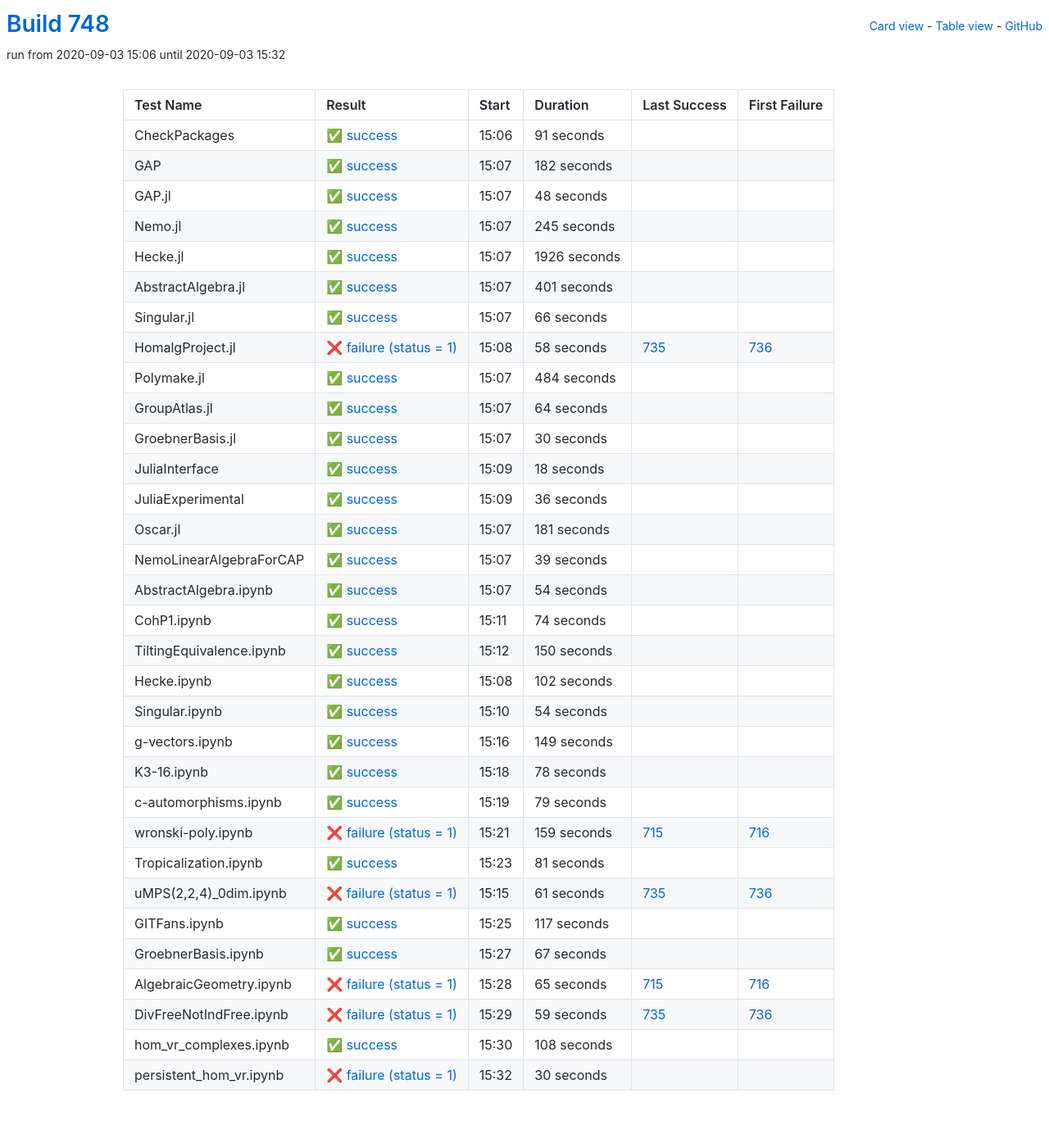
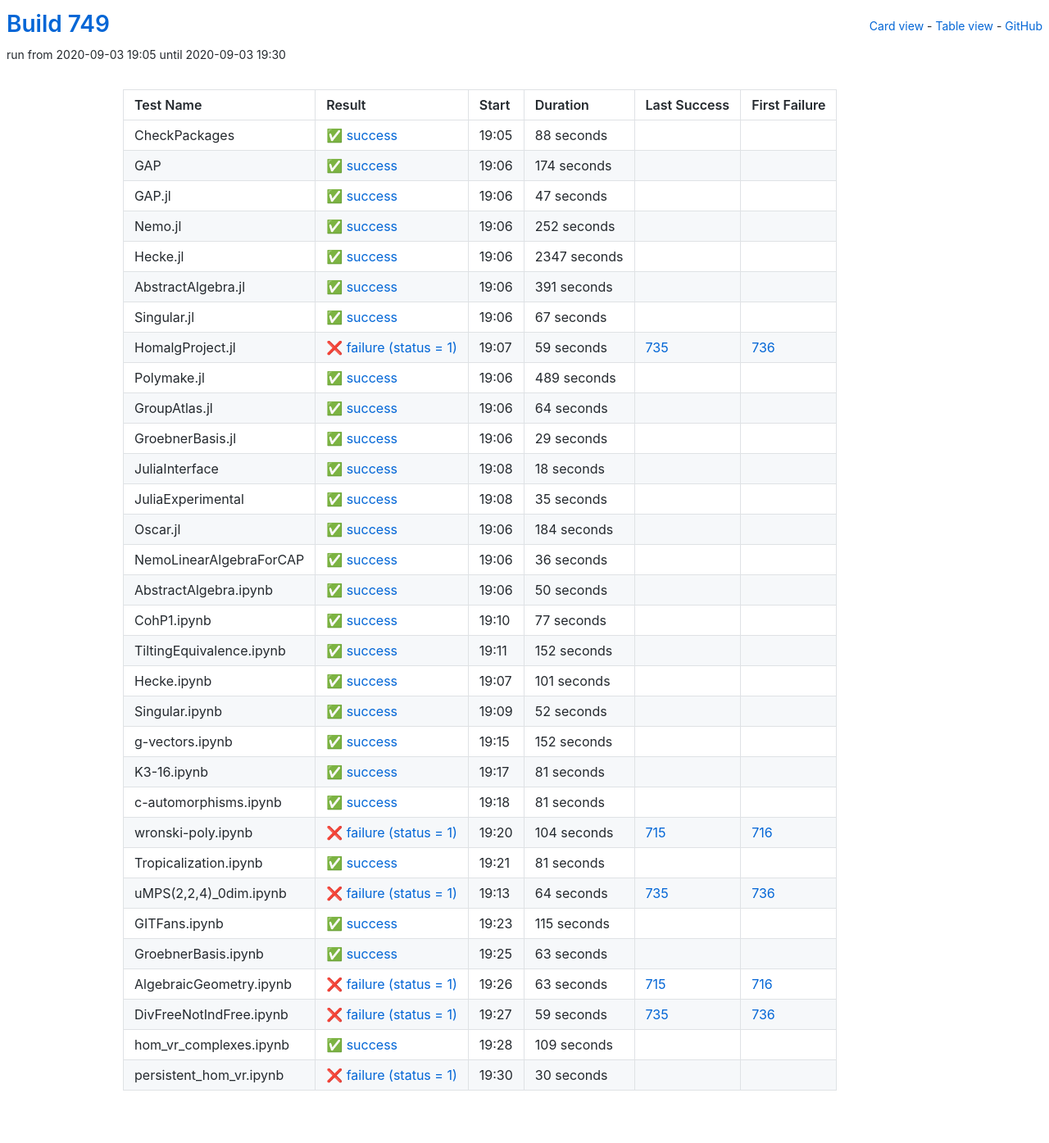
Before and after one commit to oscar-system/oscar-ci-status-stable, a Jekyll site: the page built from table.html, in a window 1280 px wide. Shown: the whole page at 82% size. Built offline with Jekyll 4.4.1, drawn with Linux system fonts in a browser that asks for light colours.

Commit message:
Build #749

```diff
--- a/_data/ci.yml
+++ b/_data/ci.yml
@@ -1,6 +1,6 @@
 ---
-build: 748
-build_url: https://oscarci.mathematik.uni-kl.de/job/oscar-stable/748/
+build: 749
+build_url: https://oscarci.mathematik.uni-kl.de/job/oscar-stable/749/
 job: oscar-stable
 organization: oscar-system
 repo: oscar-ci-status-stable
@@ -8,116 +8,116 @@ repourl: https://github.com/oscar-system/oscar-ci-status-stable
 tests:
 - name: CheckPackages
   id: checkpackages
-  log: https://oscarci.mathematik.uni-kl.de/job/oscar-stable/748/artifact/logs/build-748/CheckPackages.log
-  start: 2020-09-03 15:06
+  log: https://oscarci.mathematik.uni-kl.de/job/oscar-stable/749/artifact/logs/build-749/CheckPackages.log
+  start: 2020-09-03 19:05
   success: true
   exitcode: 0
   status: success
-  duration: 91
+  duration: 88
   last_success: false
   last_success_url:
   first_failure: false
   first_failure_url:
 - name: GAP
   id: gap
-  log: https://oscarci.mathematik.uni-kl.de/job/oscar-stable/748/artifact/logs/build-748/GAP.log
-  start: 2020-09-03 15:07
+  log: https://oscarci.mathematik.uni-kl.de/job/oscar-stable/749/artifact/logs/build-749/GAP.log
+  start: 2020-09-03 19:06
   success: true
   exitcode: 0
   status: success
-  duration: 182
+  duration: 174
   last_success: false
   last_success_url:
   first_failure: false
   first_failure_url:
 - name: GAP.jl
   id: gap-jl
-  log: https://oscarci.mathematik.uni-kl.de/job/oscar-stable/748/artifact/logs/build-748/GAP.jl.log
-  start: 2020-09-03 15:07
+  log: https://oscarci.mathematik.uni-kl.de/job/oscar-stable/749/artifact/logs/build-749/GAP.jl.log
+  start: 2020-09-03 19:06
   success: true
   exitcode: 0
   status: success
-  duration: 48
+  duration: 47
   last_success: false
   last_success_url:
   first_failure: false
   first_failure_url:
 - name: Nemo.jl
   id: nemo-jl
-  log: https://oscarci.mathematik.uni-kl.de/job/oscar-stable/748/artifact/logs/build-748/Nemo.jl.log
-  start: 2020-09-03 15:07
+  log: https://oscarci.mathematik.uni-kl.de/job/oscar-stable/749/artifact/logs/build-749/Nemo.jl.log
+  start: 2020-09-03 19:06
   success: true
   exitcode: 0
   status: success
-  duration: 245
+  duration: 252
   last_success: false
   last_success_url:
   first_failure: false
   first_failure_url:
 - name: Hecke.jl
   id: hecke-jl
-  log: https://oscarci.mathematik.uni-kl.de/job/oscar-stable/748/artifact/logs/build-748/Hecke.jl.log
-  start: 2020-09-03 15:07
+  log: https://oscarci.mathematik.uni-kl.de/job/oscar-stable/749/artifact/logs/build-749/Hecke.jl.log
+  start: 2020-09-03 19:06
   success: true
   exitcode: 0
   status: success
-  duration: 1926
+  duration: 2347
   last_success: false
   last_success_url:
   first_failure: false
   first_failure_url:
 - name: AbstractAlgebra.jl
   id: abstractalgebra-jl
-  log: https://oscarci.mathematik.uni-kl.de/job/oscar-stable/748/artifact/logs/build-748/AbstractAlgebra.jl.log
-  start: 2020-09-03 15:07
+  log: https://oscarci.mathematik.uni-kl.de/job/oscar-stable/749/artifact/logs/build-749/AbstractAlgebra.jl.log
+  start: 2020-09-03 19:06
   success: true
   exitcode: 0
   status: success
-  duration: 401
+  duration: 391
   last_success: false
   last_success_url:
   first_failure: false
   first_failure_url:
 - name: Singular.jl
   id: singular-jl
-  log: https://oscarci.mathematik.uni-kl.de/job/oscar-stable/748/artifact/logs/build-748/Singular.jl.log
-  start: 2020-09-03 15:07
+  log: https://oscarci.mathematik.uni-kl.de/job/oscar-stable/749/artifact/logs/build-749/Singular.jl.log
+  start: 2020-09-03 19:06
   success: true
   exitcode: 0
   status: success
-  duration: 66
+  duration: 67
   last_success: false
   last_success_url:
   first_failure: false
   first_failure_url:
 - name: HomalgProject.jl
   id: homalgproject-jl
-  log: https://oscarci.mathematik.uni-kl.de/job/oscar-stable/748/artifact/logs/build-748/HomalgProject.jl.log
-  start: 2020-09-03 15:08
+  log: https://oscarci.mathematik.uni-kl.de/job/oscar-stable/749/artifact/logs/build-749/HomalgProject.jl.log
+  start: 2020-09-03 19:07
   success: false
   exitcode: 1
   status: failure
-  duration: 58
+  duration: 59
   last_success: 735
   last_success_url: https://oscarci.mathematik.uni-kl.de/job/oscar-stable/735/
   first_failure: 736
   first_failure_url: https://oscarci.mathematik.uni-kl.de/job/oscar-stable/736/
 - name: Polymake.jl
   id: polymake-jl
-  log: https://oscarci.mathematik.uni-kl.de/job/oscar-stable/748/artifact/logs/build-748/Polymake.jl.log
-  start: 2020-09-03 15:07
+  log: https://oscarci.mathematik.uni-kl.de/job/oscar-stable/749/artifact/logs/build-749/Polymake.jl.log
+  start: 2020-09-03 19:06
   success: true
   exitcode: 0
   status: success
-  duration: 484
+  duration: 489
   last_success: false
   last_success_url:
   first_failure: false
   first_failure_url:
 - name: GroupAtlas.jl
   id: groupatlas-jl
-  log: https://oscarci.mathematik.uni-kl.de/job/oscar-stable/748/artifact/logs/build-748/GroupAtlas.jl.log
-  start: 2020-09-03 15:07
+  log: https://oscarci.mathematik.uni-kl.de/job/oscar-stable/749/artifact/logs/build-749/GroupAtlas.jl.log
+  start: 2020-09-03 19:06
   success: true
   exitcode: 0
   status: success
@@ -128,20 +128,20 @@ tests:
   first_failure_url:
 - name: GroebnerBasis.jl
   id: groebnerbasis-jl
-  log: https://oscarci.mathematik.uni-kl.de/job/oscar-stable/748/artifact/logs/build-748/GroebnerBasis.jl.log
-  start: 2020-09-03 15:07
+  log: https://oscarci.mathematik.uni-kl.de/job/oscar-stable/749/artifact/logs/build-749/GroebnerBasis.jl.log
+  start: 2020-09-03 19:06
   success: true
   exitcode: 0
   status: success
-  duration: 30
+  duration: 29
   last_success: false
   last_success_url:
   first_failure: false
   first_failure_url:
 - name: JuliaInterface
   id: juliainterface
-  log: https://oscarci.mathematik.uni-kl.de/job/oscar-stable/748/artifact/logs/build-748/JuliaInterface.log
-  start: 2020-09-03 15:09
+  log: https://oscarci.mathematik.uni-kl.de/job/oscar-stable/749/artifact/logs/build-749/JuliaInterface.log
+  start: 2020-09-03 19:08
   success: true
   exitcode: 0
   status: success
@@ -152,8 +152,32 @@ tests:
   first_failure_url:
 - name: JuliaExperimental
   id: juliaexperimental
-  log: https://oscarci.mathematik.uni-kl.de/job/oscar-stable/748/artifact/logs/build-748/JuliaExperimental.log
-  start: 2020-09-03 15:09
+  log: https://oscarci.mathematik.uni-kl.de/job/oscar-stable/749/artifact/logs/build-749/JuliaExperimental.log
+  start: 2020-09-03 19:08
+  success: true
+  exitcode: 0
+  status: success
+  duration: 35
+  last_success: false
+  last_success_url:
+  first_failure: false
+  first_failure_url:
+- name: Oscar.jl
+  id: oscar-jl
+  log: https://oscarci.mathematik.uni-kl.de/job/oscar-stable/749/artifact/logs/build-749/Oscar.jl.log
+  start: 2020-09-03 19:06
+  success: true
+  exitcode: 0
+  status: success
+  duration: 184
+  last_success: false
+  last_success_url:
+  first_failure: false
+  first_failure_url:
+- name: NemoLinearAlgebraForCAP
+  id: nemolinearalgebraforcap
+  log: https://oscarci.mathematik.uni-kl.de/job/oscar-stable/749/artifact/logs/build-749/NemoLinearAlgebraForCAP.log
+  start: 2020-09-03 19:06
   success: true
   exitcode: 0
   status: success
@@ -162,142 +186,118 @@ tests:
   last_success_url:
   first_failure: false
   first_failure_url:
-- name: Oscar.jl
-  id: oscar-jl
-  log: https://oscarci.mathematik.uni-kl.de/job/oscar-stable/748/artifact/logs/build-748/Oscar.jl.log
-  start: 2020-09-03 15:07
+- name: AbstractAlgebra.ipynb
+  id: abstractalgebra-ipynb
+  log: https://oscarci.mathematik.uni-kl.de/job/oscar-stable/749/artifact/logs/build-749/AbstractAlgebra.ipynb.log
+  start: 2020-09-03 19:06
   success: true
   exitcode: 0
   status: success
-  duration: 181
-  last_success: false
-  last_success_url:
-  first_failure: false
-  first_failure_url:
-- name: NemoLinearAlgebraForCAP
-  id: nemolinearalgebraforcap
-  log: https://oscarci.mathematik.uni-kl.de/job/oscar-stable/748/artifact/logs/build-748/NemoLinearAlgebraForCAP.log
-  start: 2020-09-03 15:07
-  success: true
-  exitcode: 0
-  status: success
-  duration: 39
-  last_success: false
-  last_success_url:
-  first_failure: false
-  first_failure_url:
-- name: AbstractAlgebra.ipynb
-  id: abstractalgebra-ipynb
-  log: https://oscarci.mathematik.uni-kl.de/job/oscar-stable/748/artifact/logs/build-748/AbstractAlgebra.ipynb.log
-  start: 2020-09-03 15:07
-  success: true
-  exitcode: 0
-  status: success
-  duration: 54
+  duration: 50
   last_success: false
   last_success_url:
   first_failure: false
   first_failure_url:
 - name: CohP1.ipynb
   id: cohp1-ipynb
-  log: https://oscarci.mathematik.uni-kl.de/job/oscar-stable/748/artifact/logs/build-748/CohP1.ipynb.log
-  start: 2020-09-03 15:11
+  log: https://oscarci.mathematik.uni-kl.de/job/oscar-stable/749/artifact/logs/build-749/CohP1.ipynb.log
+  start: 2020-09-03 19:10
   success: true
   exitcode: 0
   status: success
-  duration: 74
+  duration: 77
   last_success: false
   last_success_url:
   first_failure: false
   first_failure_url:
 - name: TiltingEquivalence.ipynb
   id: tiltingequivalence-ipynb
-  log: https://oscarci.mathematik.uni-kl.de/job/oscar-stable/748/artifact/logs/build-748/TiltingEquivalence.ipynb.log
-  start: 2020-09-03 15:12
+  log: https://oscarci.mathematik.uni-kl.de/job/oscar-stable/749/artifact/logs/build-749/TiltingEquivalence.ipynb.log
+  start: 2020-09-03 19:11
   success: true
   exitcode: 0
   status: success
-  duration: 150
+  duration: 152
   last_success: false
   last_success_url:
   first_failure: false
   first_failure_url:
 - name: Hecke.ipynb
   id: hecke-ipynb
-  log: https://oscarci.mathematik.uni-kl.de/job/oscar-stable/748/artifact/logs/build-748/Hecke.ipynb.log
-  start: 2020-09-03 15:08
+  log: https://oscarci.mathematik.uni-kl.de/job/oscar-stable/749/artifact/logs/build-749/Hecke.ipynb.log
+  start: 2020-09-03 19:07
   success: true
   exitcode: 0
   status: success
-  duration: 102
+  duration: 101
   last_success: false
   last_success_url:
   first_failure: false
   first_failure_url:
 - name: Singular.ipynb
   id: singular-ipynb
-  log: https://oscarci.mathematik.uni-kl.de/job/oscar-stable/748/artifact/logs/build-748/Singular.ipynb.log
-  start: 2020-09-03 15:10
+  log: https://oscarci.mathematik.uni-kl.de/job/oscar-stable/749/artifact/logs/build-749/Singular.ipynb.log
+  start: 2020-09-03 19:09
   success: true
   exitcode: 0
   status: success
-  duration: 54
+  duration: 52
   last_success: false
   last_success_url:
   first_failure: false
   first_failure_url:
 - name: g-vectors.ipynb
   id: g-vectors-ipynb
-  log: https://oscarci.mathematik.uni-kl.de/job/oscar-stable/748/artifact/logs/build-748/g-vectors.ipynb.log
-  start: 2020-09-03 15:16
+  log: https://oscarci.mathematik.uni-kl.de/job/oscar-stable/749/artifact/logs/build-749/g-vectors.ipynb.log
+  start: 2020-09-03 19:15
   success: true
   exitcode: 0
   status: success
-  duration: 149
+  duration: 152
   last_success: false
   last_success_url:
   first_failure: false
   first_failure_url:
 - name: K3-16.ipynb
   id: k3-16-ipynb
-  log: https://oscarci.mathematik.uni-kl.de/job/oscar-stable/748/artifact/logs/build-748/K3-16.ipynb.log
-  start: 2020-09-03 15:18
+  log: https://oscarci.mathematik.uni-kl.de/job/oscar-stable/749/artifact/logs/build-749/K3-16.ipynb.log
+  start: 2020-09-03 19:17
   success: true
   exitcode: 0
   status: success
-  duration: 78
+  duration: 81
   last_success: false
   last_success_url:
   first_failure: false
   first_failure_url:
 - name: c-automorphisms.ipynb
   id: c-automorphisms-ipynb
-  log: https://oscarci.mathematik.uni-kl.de/job/oscar-stable/748/artifact/logs/build-748/c-automorphisms.ipynb.log
-  start: 2020-09-03 15:19
+  log: https://oscarci.mathematik.uni-kl.de/job/oscar-stable/749/artifact/logs/build-749/c-automorphisms.ipynb.log
+  start: 2020-09-03 19:18
   success: true
   exitcode: 0
   status: success
-  duration: 79
+  duration: 81
   last_success: false
   last_success_url:
   first_failure: false
   first_failure_url:
 - name: wronski-poly.ipynb
   id: wronski-poly-ipynb
-  log: https://oscarci.mathematik.uni-kl.de/job/oscar-stable/748/artifact/logs/build-748/wronski-poly.ipynb.log
-  start: 2020-09-03 15:21
+  log: https://oscarci.mathematik.uni-kl.de/job/oscar-stable/749/artifact/logs/build-749/wronski-poly.ipynb.log
+  start: 2020-09-03 19:20
   success: false
   exitcode: 1
   status: failure
-  duration: 159
+  duration: 104
   last_success: 715
   last_success_url: https://oscarci.mathematik.uni-kl.de/job/oscar-stable/715/
   first_failure: 716
   first_failure_url: https://oscarci.mathematik.uni-kl.de/job/oscar-stable/716/
 - name: Tropicalization.ipynb
   id: tropicalization-ipynb
-  log: https://oscarci.mathematik.uni-kl.de/job/oscar-stable/748/artifact/logs/build-748/Tropicalization.ipynb.log
-  start: 2020-09-03 15:23
+  log: https://oscarci.mathematik.uni-kl.de/job/oscar-stable/749/artifact/logs/build-749/Tropicalization.ipynb.log
+  start: 2020-09-03 19:21
   success: true
   exitcode: 0
   status: success
@@ -308,56 +308,56 @@ tests:
   first_failure_url:
 - name: uMPS(2,2,4)_0dim.ipynb
   id: umps-2-2-4-0dim-ipynb
-  log: https://oscarci.mathematik.uni-kl.de/job/oscar-stable/748/artifact/logs/build-748/uMPS-2-2-4-_0dim.ipynb.log
-  start: 2020-09-03 15:15
+  log: https://oscarci.mathematik.uni-kl.de/job/oscar-stable/749/artifact/logs/build-749/uMPS-2-2-4-_0dim.ipynb.log
+  start: 2020-09-03 19:13
   success: false
   exitcode: 1
   status: failure
-  duration: 61
+  duration: 64
   last_success: 735
   last_success_url: https://oscarci.mathematik.uni-kl.de/job/oscar-stable/735/
   first_failure: 736
   first_failure_url: https://oscarci.mathematik.uni-kl.de/job/oscar-stable/736/
 - name: GITFans.ipynb
   id: gitfans-ipynb
-  log: https://oscarci.mathematik.uni-kl.de/job/oscar-stable/748/artifact/logs/build-748/GITFans.ipynb.log
-  start: 2020-09-03 15:25
+  log: https://oscarci.mathematik.uni-kl.de/job/oscar-stable/749/artifact/logs/build-749/GITFans.ipynb.log
+  start: 2020-09-03 19:23
   success: true
   exitcode: 0
   status: success
-  duration: 117
+  duration: 115
   last_success: false
   last_success_url:
   first_failure: false
   first_failure_url:
 - name: GroebnerBasis.ipynb
   id: groebnerbasis-ipynb
-  log: https://oscarci.mathematik.uni-kl.de/job/oscar-stable/748/artifact/logs/build-748/GroebnerBasis.ipynb.log
-  start: 2020-09-03 15:27
+  log: https://oscarci.mathematik.uni-kl.de/job/oscar-stable/749/artifact/logs/build-749/GroebnerBasis.ipynb.log
+  start: 2020-09-03 19:25
   success: true
   exitcode: 0
   status: success
-  duration: 67
+  duration: 63
   last_success: false
   last_success_url:
   first_failure: false
   first_failure_url:
 - name: AlgebraicGeometry.ipynb
   id: algebraicgeometry-ipynb
-  log: https://oscarci.mathematik.uni-kl.de/job/oscar-stable/748/artifact/logs/build-748/AlgebraicGeometry.ipynb.log
-  start: 2020-09-03 15:28
+  log: https://oscarci.mathematik.uni-kl.de/job/oscar-stable/749/artifact/logs/build-749/AlgebraicGeometry.ipynb.log
+  start: 2020-09-03 19:26
   success: false
   exitcode: 1
   status: failure
-  duration: 65
+  duration: 63
   last_success: 715
   last_success_url: https://oscarci.mathematik.uni-kl.de/job/oscar-stable/715/
   first_failure: 716
   first_failure_url: https://oscarci.mathematik.uni-kl.de/job/oscar-stable/716/
 - name: DivFreeNotIndFree.ipynb
   id: divfreenotindfree-ipynb
-  log: https://oscarci.mathematik.uni-kl.de/job/oscar-stable/748/artifact/logs/build-748/DivFreeNotIndFree.ipynb.log
-  start: 2020-09-03 15:29
+  log: https://oscarci.mathematik.uni-kl.de/job/oscar-stable/749/artifact/logs/build-749/DivFreeNotIndFree.ipynb.log
+  start: 2020-09-03 19:27
   success: false
   exitcode: 1
   status: failure
@@ -368,20 +368,20 @@ tests:
   first_failure_url: https://oscarci.mathematik.uni-kl.de/job/oscar-stable/736/
 - name: hom_vr_complexes.ipynb
   id: hom-vr-complexes-ipynb
-  log: https://oscarci.mathematik.uni-kl.de/job/oscar-stable/748/artifact/logs/build-748/hom_vr_complexes.ipynb.log
-  start: 2020-09-03 15:30
+  log: https://oscarci.mathematik.uni-kl.de/job/oscar-stable/749/artifact/logs/build-749/hom_vr_complexes.ipynb.log
+  start: 2020-09-03 19:28
   success: true
   exitcode: 0
   status: success
-  duration: 108
+  duration: 109
   last_success: false
   last_success_url:
   first_failure: false
   first_failure_url:
 - name: persistent_hom_vr.ipynb
   id: persistent-hom-vr-ipynb
-  log: https://oscarci.mathematik.uni-kl.de/job/oscar-stable/748/artifact/logs/build-748/persistent_hom_vr.ipynb.log
-  start: 2020-09-03 15:32
+  log: https://oscarci.mathematik.uni-kl.de/job/oscar-stable/749/artifact/logs/build-749/persistent_hom_vr.ipynb.log
+  start: 2020-09-03 19:30
   success: false
   exitcode: 1
   status: failure
```
Also changed, not shown: README.md.
